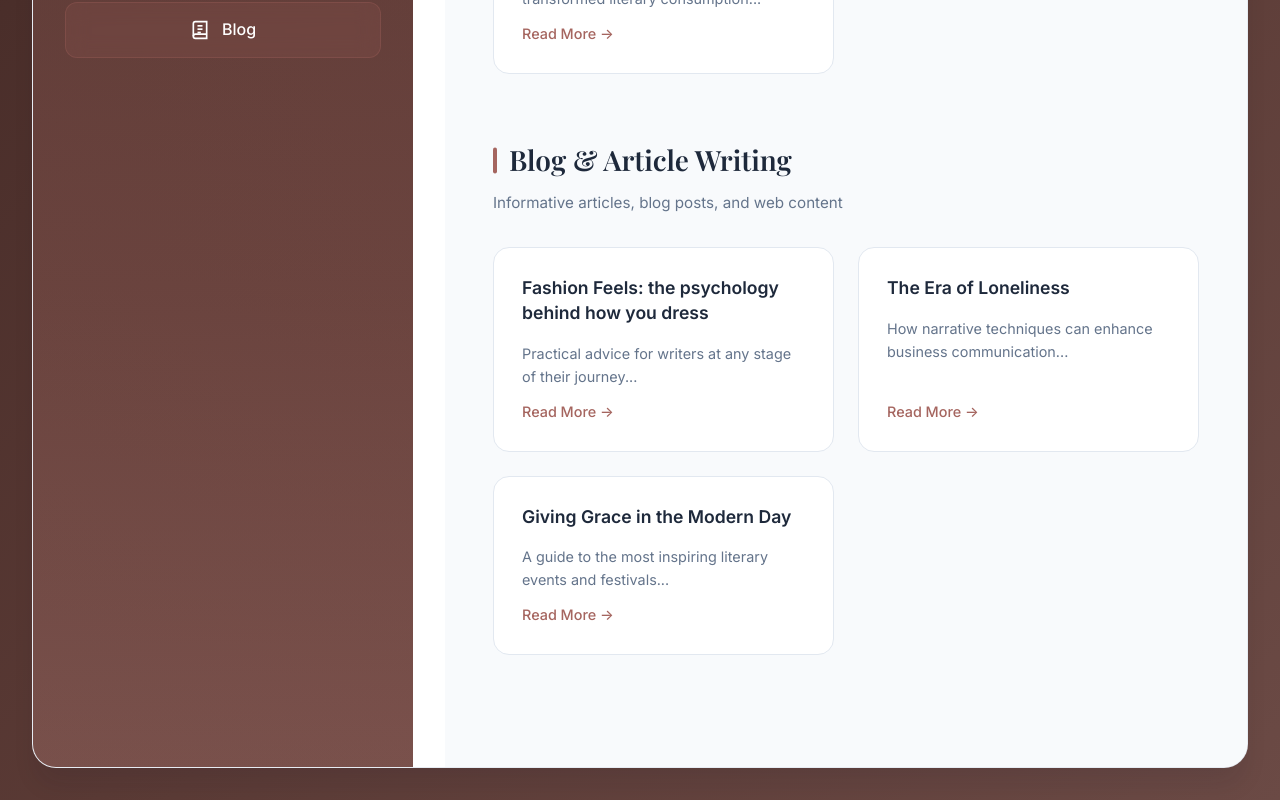
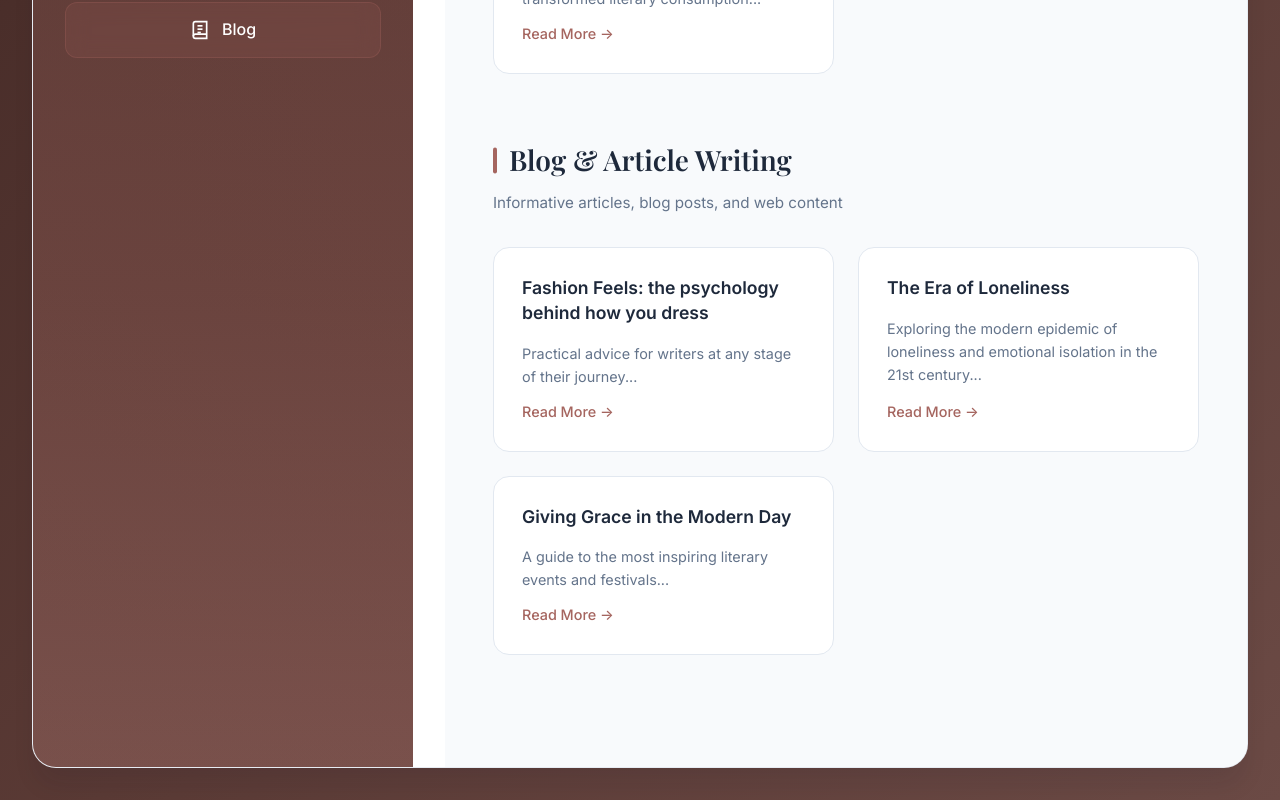
Before and after one commit to annalisenguyen/portfolio, a React (Vite) app: page / in a window 1280 px wide. Shown: the part 872-1672 px from the top of the page. Built offline with nearby package versions, Linux system fonts and the light colour scheme.

Commit message:
The era of lonelieness

```diff
--- a/src/data/posts.js
+++ b/src/data/posts.js
@@ -123,37 +123,34 @@ let posts = [
     slug: 'storytelling-business',
     title: 'The Era of Loneliness',
     category: 'blog',
-    excerpt: 'How narrative techniques can enhance business communication...',
+    excerpt: 'Exploring the modern epidemic of loneliness and emotional isolation in the 21st century...',
     date: '2024-02-20',
     author: 'Annalise Nguyen',
-    tags: ['business', 'storytelling', 'communication'],
+    tags: ['mental health', 'loneliness', 'self-care'],
     content: `
-      <p>In today's competitive business landscape, the ability to tell compelling stories isn't just for novelists—it's a crucial skill for anyone looking to connect with customers, inspire teams, or communicate vision.</p>
+      <p>The 21st century, of which many now call 'The Era of Loneliness' seems to be nothing except for this: selfish, isolating, and almost paralyzing. With the extinction of so many breathtaking species, paired with an unsightly addiction to our phones, there seems to be nothing left in this world except the person in the mirror. Every couple of months since I have entered college, my friends and I ask each other this: 'are you happy?' And despite the time that has passed between, the answer is never simply 'yes', but how could it? The media has left us with nothing except for unrealistic expectations, drowning in the rat race to success, where no one seems to be drowning with you and only you seem to feel hopeless.</p>
 
-      <h2>Why Stories Matter in Business</h2>
-      <p>Stories help people remember information. While facts and figures fade, narratives stick. A well-told story can make your brand memorable, your pitch persuasive, and your message impactful.</p>
+      <p>In 2020, the spread of Covid-19 only exacerbated these effects. Despite the years that have passed since, our society has still yet to fully recover. The isolation we endured during this time never truly wore off and has left us taking on the world ourselves. If I have learned anything from these discussions in college on our intrinsic happiness however, it is that you are in fact not as lonely as you think.</p>
 
-      <h2>The Elements of Business Storytelling</h2>
-      <p>Effective business stories share key elements with literary narratives:</p>
+      <p>The definition of lonely is one's own unhappiness due to their solidarity or lack of companionship, the loneliness I speak of above is not of physical loneliness but emotional – the lack of shared emotional struggle. However, this feeling is 100% conceived in our own minds. To claim that "no one knows how you feel" is closed mind when we consider the countless years and people that have lived before us and it's rooted in our innate desire to be different and face struggle. This feeling of loneliness isn't due to genuine segregation but instead the perceived notion of it created by technology in the 21st century.</p>
+
+      <p>Today we see unrealistic beauty standards and work habits plastered across every platform online. We are faced with endless comparison to be better, and creators everywhere purposefully make it look like a breeze. What's even worse is that we often front the worst of it when we are looking for an escape. We come home from a hard day at work to see everyone online seems to be doing great. This is what creates this feeling of loneliness and is one of the main reasons for the era's title. This feeling is created for everyone and in turn feelings of shame and inadequacy keep us from speaking about it, leading everyone to believe they are alone in this universal feeling. The truth is if you talk to someone about this honestly, you will find they feel the exact same.</p>
+
+      <p>But what does this mean for us?</p>
+
+      <p>It has been reported that mental health has drastically decreased overtime, especially in recent years and this is 100% not conceived in our own minds. One of the main causes for negative mental health and the outcomes that come from this is the all-consuming feeling of loneliness, often created due to the lack of genuine connection to those around us. This is simply to say you are not alone and while it is impossible to force the feeling away with one simple article, I urge you to try the following to change the downwards spiral we seem to be on.</p>
+
       <ul>
-        <li><strong>Character:</strong> Your customer, your team, or your company</li>
-        <li><strong>Conflict:</strong> The problem you're solving</li>
-        <li><strong>Resolution:</strong> How your product or service provides the solution</li>
+        <li>Send check-ins with your friends (daily, weekly, monthly, etc.)</li>
+        <li>Do an activity or go outside when feeling down instead of scrolling online</li>
+        <li>Don't post fake content to make yourself "look better"</li>
+        <li>Shape your feed into a positive space – use the click 'not interested button' and be mindful of what you like and watch</li>
+        <li>Be honest with the people around you on how you actually feel</li>
       </ul>
 
-      <h2>Practical Applications</h2>
-      <p>Use storytelling in:</p>
-      <ul>
-        <li>Marketing campaigns that connect emotionally</li>
-        <li>Sales presentations that engage prospects</li>
-        <li>Team meetings that inspire action</li>
-        <li>Company culture that builds identity</li>
-      </ul>
+      <p>These actions are simple and don't take a lot of time but as life passes you will find that the mindset of isolation fades and feelings of loneliness are far more manageable. Remember above all that you are not alone and perhaps those who named the 21st century the "era of loneliness" got it wrong.</p>
 
-      <h2>Getting Started</h2>
-      <p>Begin by identifying the core story of your business. What problem do you solve? Who do you help? What transformation do you enable? Once you have this foundation, you can adapt it for different audiences and contexts.</p>
-
-      <p>Remember: the best business stories aren't about you—they're about the people you serve and the value you create.</p>
+      <p>This post is in honor of suicide prevention month, as a reminder that you are never alone. As the month comes to an end, mental health does not. Remember to take care of yourself and your loved ones, and if you are ever facing thoughts of self-harm or suicide do not be afraid to reach out to those around you.</p>
     `
   },
   {
```
